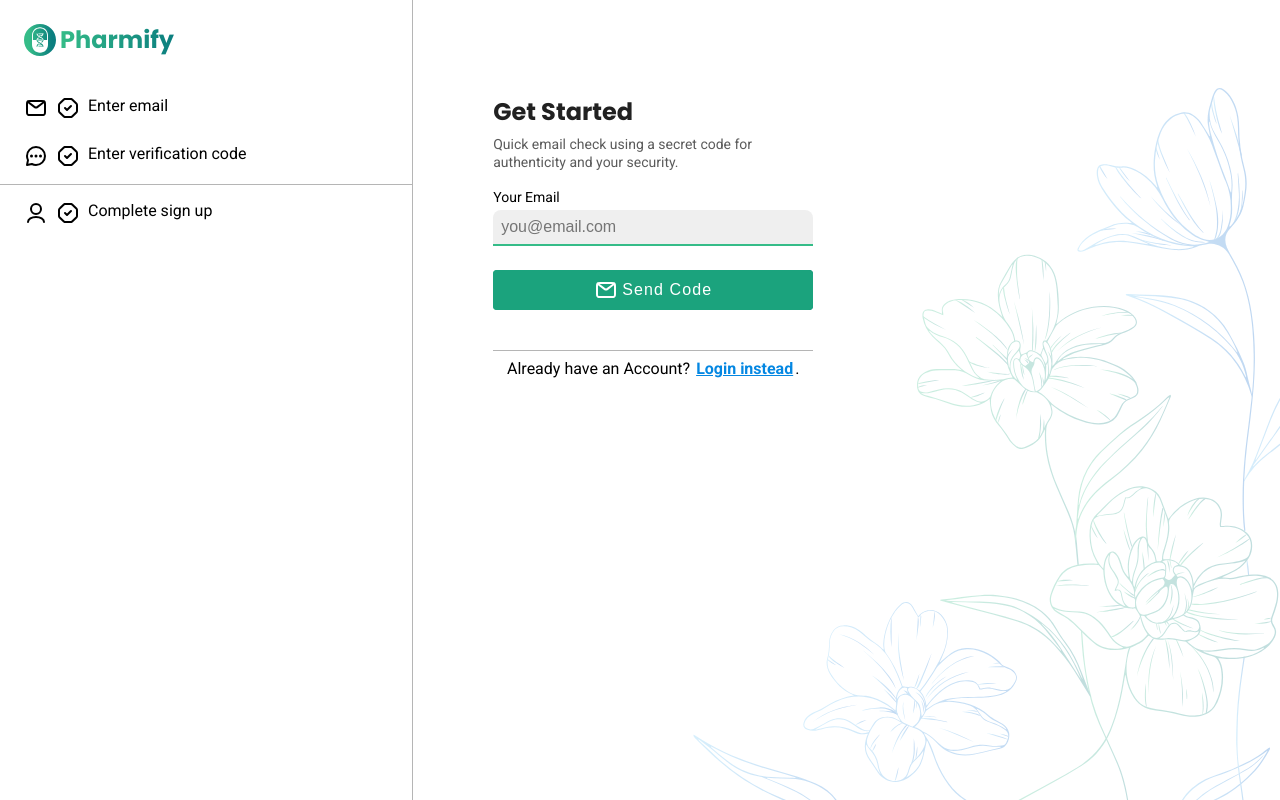
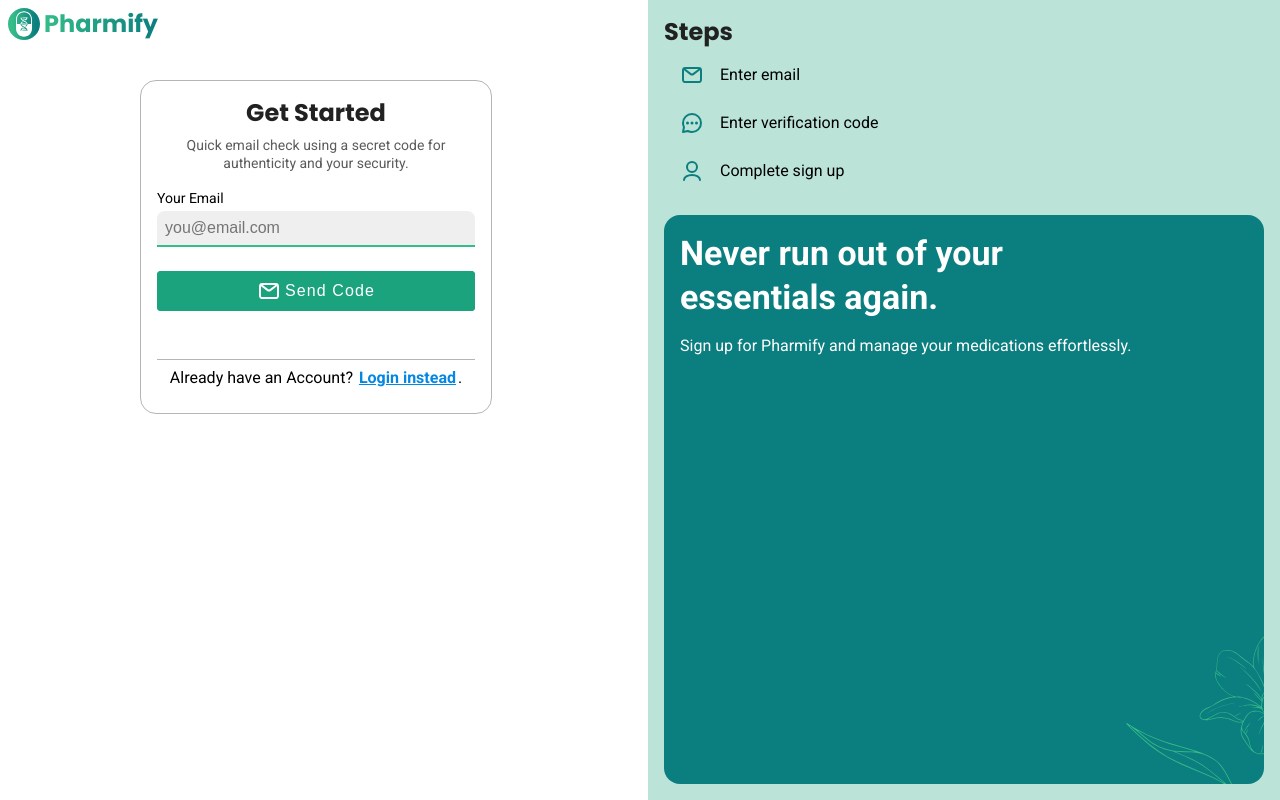
Before and after one commit to DineshGavai/pharmify, a Python web app: template templates/verify-email.html in a window 1280 px wide. Run offline with Jinja, Linux system fonts and the light colour scheme; the template is opened without the code that fills it, so the values that code supplies are empty.

Commit message:
Signup page redesign

```diff
--- a/static/script/main.js
+++ b/static/script/main.js
@@ -29,7 +29,14 @@ document.addEventListener("DOMContentLoaded", function () {
 
     pictureLogoArr.forEach(logo => {
         let img = this.createElement("img");
-        img.src = "../static/assets/logo/logo.svg";
+        let type = ``;
+        if (logo.getAttribute("data-white")) {
+            type = "-white";
+        } else if (logo.getAttribute("data-black")) {
+            type = "-black";
+        }
+
+        img.src = `../static/assets/logo/logo${type}.svg`;
         switch (logo.getAttribute("data-size")) {
             default: case UI_SIZE.xs:
                 img.style.width = "3.2rem";
@@ -49,7 +56,7 @@ document.addEventListener("DOMContentLoaded", function () {
 
                 break;
         }
-        if (logo.getAttribute("data-name") == "true") {
+        if (logo.getAttribute("data-name")) {
             let logoName = this.createElement("p");
             logoName.innerHTML = `Pharmify`;
             logo.appendChild(logoName)
@@ -70,25 +77,9 @@ document.addEventListener("DOMContentLoaded", function () {
     let infoElemsArr = this.querySelectorAll("fieldset .msg.info, .snackbar.info .msg, .note.info");
 
     setMsgIcons(infoElemsArr, UI_CLASSES.info);
-
-    successElemsArr.forEach(elem => {
-        let icon = this.createElement("span");
-        icon.innerHTML = `<svg><use href="../static/assets/icon-sprite.svg#success"/></svg>`;
-        elem.prepend(icon);
-    })
-
-    warnElemsArr.forEach(elem => {
-        let icon = this.createElement("span");
-        icon.innerHTML = `<svg><use href="../static/assets/icon-sprite.svg#warn"/></svg>`;
-        elem.prepend(icon);
-    })
-
-    errorElemsArr.forEach(elem => {
-        let icon = this.createElement("span");
-        icon.innerHTML = `<svg><use href="../static/assets/icon-sprite.svg#error"/></svg>`;
-        elem.prepend(icon);
-    })
-
+    setMsgIcons(successElemsArr, UI_CLASSES.success);
+    setMsgIcons(warnElemsArr, UI_CLASSES.warn);
+    setMsgIcons(errorElemsArr, UI_CLASSES.error);
 
     /* ///////////////
         CURRENT DATE AND TIME HANDLING
--- a/static/style/form.css
+++ b/static/style/form.css
@@ -326,6 +326,34 @@ fieldset select {
   appearance: none;
 }
 
+/* Verification Code or OTP Input */
+
+fieldset .otp-input {
+  display: flex;
+  justify-content: space-evenly;
+  gap: .8rem;
+  max-width: 35.2rem;
+}
+
+fieldset .otp-input .text-input {
+  font-size: var(--fs-500);
+  font-family: var(--ff-mono);
+  max-width: 5.2rem;
+  aspect-ratio: 1;
+  text-align: center;
+  background-color: var(--clr-white);
+  font-weight: 600;
+}
+
+fieldset .otp-input .text-input:hover {
+  background-color: var(--clr-grey-bg);
+}
+
+fieldset .otp-input .text-input:focus {
+  background-color: var(--clr-primary-hover);
+}
+
+
 fieldset .icon-frame {
   display: flex;
   align-items: center;
--- a/static/style/main.css
+++ b/static/style/main.css
@@ -55,7 +55,8 @@ UTILITY CLASSES
 .center,
 .center-mobile {
   text-align: center;
-  margin: auto;
+  margin-left: auto;
+  margin-right: auto;
   width: fit-content;
 }
 
@@ -68,7 +69,8 @@ UTILITY CLASSES
 
   .center-desk {
     text-align: center;
-    margin: auto;
+    margin-left: auto;
+    margin-right: auto;
     width: fit-content;
   }
 }
@@ -145,6 +147,16 @@ button,
   -webkit-background-clip: text;
   background-clip: text;
   color: transparent;
+}
+
+.logo[data-white="true"] p {
+  color: var(--clr-white);
+  background-image: var(--clr-white);
+}
+
+.logo[data-black="true"] p {
+  color: var(--clr-black);
+  background-image: var(--clr-black);
 }
 
 .gradient-accent {
--- a/static/style/reset.css
+++ b/static/style/reset.css
@@ -3,7 +3,7 @@ IMPORTS and SETUPS
 ///////////////////////// */
 
 /* Fonts */
-@import url("https://fonts.googleapis.com/css2?family=Poppins:ital,wght@0,100;0,200;0,300;0,400;0,500;0,600;0,700;0,800;0,900;1,100;1,200;1,300;1,400;1,500;1,600;1,700;1,800;1,900&family=Roboto:ital,wght@0,100;0,300;0,400;0,500;0,700;0,900;1,100;1,300;1,400;1,500;1,700;1,900&display=swap");
+@import url('https://fonts.googleapis.com/css2?family=Poppins:ital,wght@0,100;0,200;0,300;0,400;0,500;0,600;0,700;0,800;0,900;1,100;1,200;1,300;1,400;1,500;1,600;1,700;1,800;1,900&family=Roboto+Mono:ital,wght@0,100..700;1,100..700&family=Roboto:ital,wght@0,100;0,300;0,400;0,500;0,700;0,900;1,100;1,300;1,400;1,500;1,700;1,900&display=swap');
 
 :root {
   /* Colors */
@@ -80,6 +80,7 @@ IMPORTS and SETUPS
   /* Font Families */
   --ff-body: "Roboto", sans-serif;
   --ff-head: "Poppins", sans-serif;
+  --ff-mono: "Roboto Mono", monospace;
 }
 
 /* /////////////////////////
--- a/static/style/signup.css
+++ b/static/style/signup.css
@@ -1,27 +1,17 @@
-main {
-  overflow: hidden;
-  background: url("../assets/illus/signup-bg.svg") no-repeat center;
-  background-color: var(--clr-white);
-  background-size: cover;
+.main-content {
+  height: 100%;
 }
 
+.main-content .form-sec {
+  order: -1;
+}
 .logo {
   padding: 0.8rem;
 }
-.step-sec .step {
-  display: none;
-}
 
-.main-content .form-sec {
-  width: 100%;
-  height: 100vh;
-  padding-bottom: 2.4rem;
-  overflow: hidden auto;
-}
-
-.form-sec form {
+form {
   background-color: var(--clr-white);
-  margin: 1.6rem auto;
+  margin: 3.2rem auto;
   padding: 1.6rem;
   max-width: 35.2rem;
   display: flex;
@@ -31,33 +21,65 @@ main {
   gap: 0.8rem;
 }
 
-@media (min-width: 769px) {
-  .logo {
-    padding: 2.4rem;
+@media (min-width: 426px) {
+  form {
+    border: 1px solid var(--clr-grey-divider);
+    border-radius: 1.6rem;
   }
-  .main-content {
-    display: flex;
-    gap: 2.4rem;
 }
 
-  .main-content .form-sec {
-    padding: 6.4rem 2.4rem;
+@media (min-width: 1025px) {
+  .main-content {
+    display: grid;
+    grid-template-columns: 1fr 1fr;
+    grid-gap: 1.6rem;
   }
 
-  .main-content .form-sec form {
-    margin: 1.6rem;
+  .main-content > * {
+    height: 100%;
+  }
 }
 
 .main-content .step-sec {
-    border-right: 1px solid var(--clr-grey-divider);
-    width: 50%;
+  background-color: var(--clr-primary-focus);
+  padding: 1.6rem;
+  display: flex;
+  flex-direction: column;
 }
 
 .step-sec .step {
   display: flex;
-    padding: 0.8rem;
-    padding-left: 2.4rem;
-    gap: 0.8rem;
-    margin: 0.8rem 0;
+  align-items: center;
+  gap: 1.6rem;
+  margin-top: 0.8rem;
+  padding: 0.8rem 1.6rem;
 }
+
+.step.completed .pending,
+.step .completed {
+  display: none;
 }
+
+.step .pending,
+.step.completed .completed {
+  display: inline;
+}
+
+.step .pending,
+.step .completed,
+.step.completed {
+  color: var(--clr-primary-dark);
+}
+
+.display-card {
+    background: var(--clr-primary-dark) url("../assets/illus/signup-bg.svg") no-repeat;
+    background-size: cover;
+    color: var(--clr-white);
+    padding: 1.6rem;
+    margin-top: 2.4rem;
+    height: 100%;
+    border-radius: 1.6rem;
+    display: flex;
+    flex-direction: column;
+    gap: 1.6rem;
+}
--- a/templates/verify-email.html
+++ b/templates/verify-email.html
@@ -25,16 +25,15 @@
         <section class="main-content">
 
             <!-- STEP SEC STARTS -->
-            <section class="step-sec">
+            <section class="step-sec desk-only">
 
-                <div class="logo" data-name="true"></div>
-
+                <h2 class="fs-600">Steps</h2>
                 <div class="step">
                     <svg class="pending">
                         <use href="../static/assets/icon-sprite.svg#mail" />
                     </svg>
                     <svg class="completed">
-                        <use href="../static/assets/icon-sprite.svg#success" />
+                        <use href="../static/assets/icon-sprite.svg#check" />
                     </svg>
                     <span>Enter email</span>
                 </div>
@@ -44,32 +43,39 @@
                         <use href="../static/assets/icon-sprite.svg#mail-code" />
                     </svg>
                     <svg class="completed">
-                        <use href="../static/assets/icon-sprite.svg#success" />
+                        <use href="../static/assets/icon-sprite.svg#check" />
                     </svg>
                     <span>Enter verification code</span>
                 </div>
-
-                <div class="divider"></div>
 
                 <div class="step">
                     <svg class="pending">
                         <use href="../static/assets/icon-sprite.svg#user" />
                     </svg>
                     <svg class="completed">
-                        <use href="../static/assets/icon-sprite.svg#success" />
+                        <use href="../static/assets/icon-sprite.svg#check" />
                     </svg>
                     <span>Complete sign up</span>
+                </div>
+
+
+                <!-- Display Card -->
+                <div class="display-card">
+                    <p class="fs-700" style="font-weight: 600; text-wrap: balance;">Never run out of your essentials again.</p>
+                    <p>Sign up for Pharmify and manage your medications effortlessly.</p>
                 </div>
 
             </section>
             <!-- STEP SEC ENDS -->
 
             <!-- FORM SEC STARTS -->
-            <section class="form-sec center-mobile">
+            <section class="form-sec">
+
+                <span class="logo" data-name="true"></span>
 
                 <!-- VERIFY EMAIL FORM STARTS -->
                 <section id="verify_email_form_sec">
-                    <form action="" method="post" id="verify_email_form" name="verify_email_form" novalidate>
+                    <form action="" method="post" id="verify_email_form" name="verify_email_form" novalidate class="center">
                         <!-- Headlines -->
                         <h1 class="fs-600">Get Started</h1>
                         <p class="subtitle">Quick email check using a secret code for authenticity and your security.
@@ -94,7 +100,7 @@
                         </fieldset>
 
                         <!-- Link to Login instead -->
-                        <p class="subtitle center" style="margin-top: 1.6rem;">
+                        <p class="subtitle center" style="margin-top: 2.4rem;">
                         <div class="divider"></div>
                         <div>Already have an Account? <a href="./login.html" class="text-link">Login instead</a>.</div>
                         </p>
@@ -119,7 +125,7 @@
     <script type="module">
         // IMPORTS
         import { UI_CLASSES } from "../static/script/utils/const.js";
-        import { setInputMsg, validateInput, allowNumberInputOnly } from "../static/script/utils/inputs.js";
+        import { setInputMsg, validateInput, allowNumberInputOnly, handleOTPInput, validateOTPInput } from "../static/script/utils/inputs.js";
         import { setMsgIcons } from "../static/script/utils/utils.js";
 
         // ON DOM Content Loaded
@@ -142,20 +148,26 @@
 
             // OTP Validation on Frontend
             let verifyOTPForm = document.getElementById("verify_otp_form");
-            let verifyOTPInput = document.getElementById("verify_otp_otp");
+            let verifyOTPInputArr = [
+                document.getElementById("verify_otp_digit_1"),
+                document.getElementById("verify_otp_digit_2"),
+                document.getElementById("verify_otp_digit_3"),
+                document.getElementById("verify_otp_digit_4"),
+                document.getElementById("verify_otp_digit_5"),
+                document.getElementById("verify_otp_digit_6")
+            ];
             let verifyOTPBtn = document.getElementById("verify_otp_btn");
 
             if (verifyOTPForm) {
-                // Disable all keyboard keys except - number, functional and navigation keys
-                allowNumberInputOnly(verifyOTPInput);
-                // Maximum length - 6 digits
-                verifyOTPInput.addEventListener("input", (e) => verifyOTPInput.value = verifyOTPInput.value.slice(0, 6));
+
+                handleOTPInput(verifyOTPInputArr);
+
 
                 verifyOTPBtn.addEventListener("click", (e) => {
                     e.preventDefault();
 
                     // If no errors, submit the form
-                    if (validateInput(verifyOTPInput, "Please enter a 6-digit code.")) {
+                    if (validateOTPInput(verifyOTPInputArr, 6, "Please enter a 6-digit code.")) {
                         // FIXME: To submit uncomment this.
                         verifyOTPForm.submit();
                     }
```
Also changed, not shown: static/script/utils/inputs.js (+74 -2 lines), templates/comp-otp-form.html (+8 -1 lines), static/assets/icon-sprite.svg, static/assets/illus/login-bg.svg, static/assets/illus/signup-bg.svg, static/assets/logo/logo-black.svg (added), static/assets/logo/logo-white.svg (added). Lines whose indentation alone changed are shown as unchanged.
